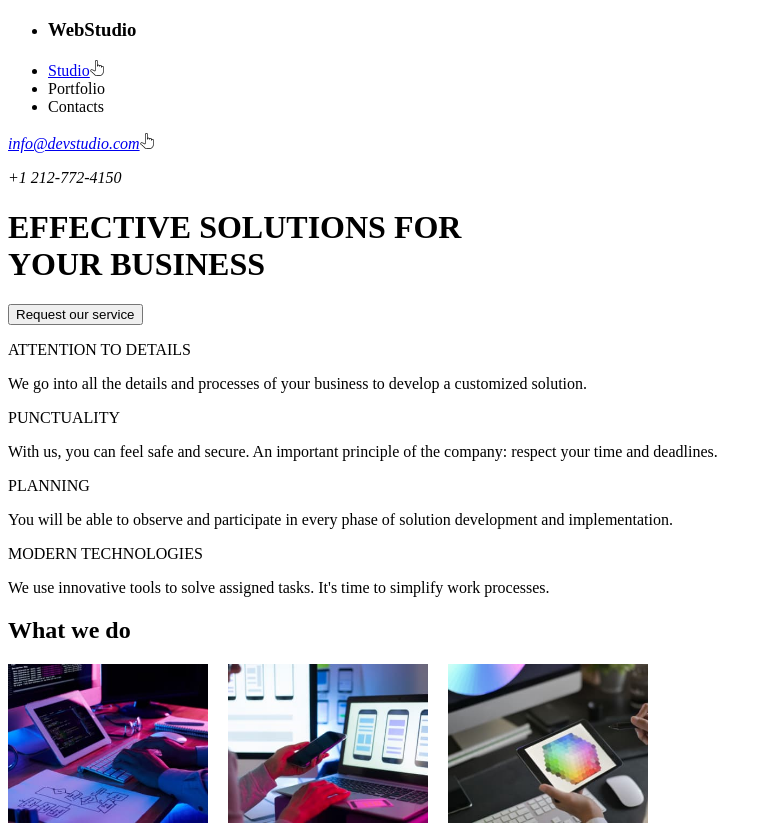
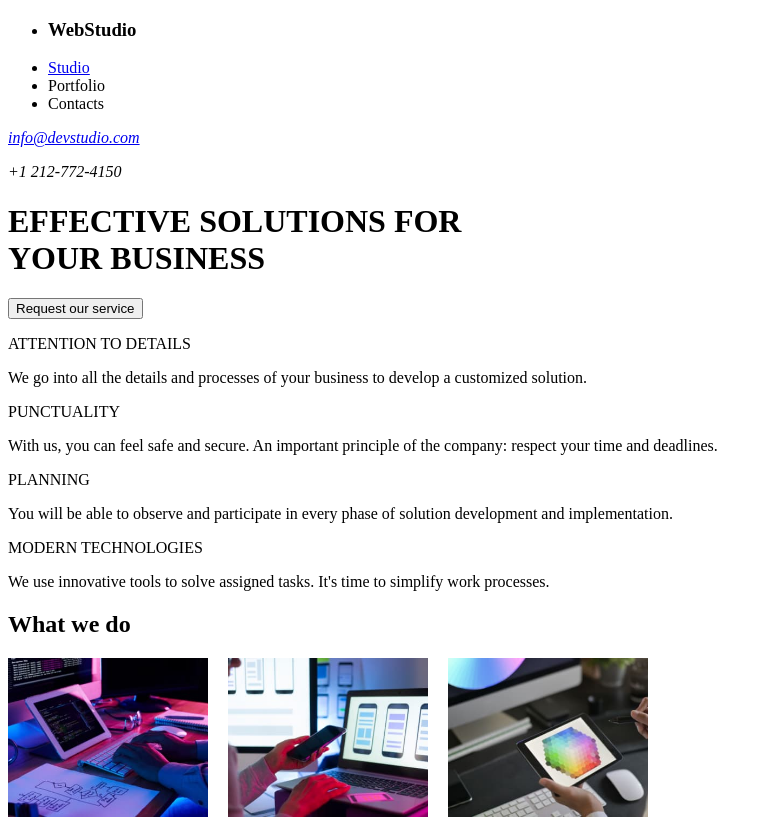
Before and after one commit to StefanR8989/Homework-01, a plain HTML site: page index.html in a window 1280 px wide. Shown: the top 826 px of the page, without its empty margins (0-772 px from the left). Drawn offline with Linux system fonts and the light colour scheme.

Commit message:
Final update 2
Scos inconita

```diff
--- a/index.html
+++ b/index.html
@@ -13,15 +13,13 @@
           <li>
             <h3>WebStudio</h3>
           </li>
-          <li><a href="Studio">Studio</a><img src="./images/Vector.jpg" /></li>
+          <li><a href="Studio">Studio</a></li>
           <li>Portfolio</li>
           <li>Contacts</li>
         </ul>
       </nav>
       <address>
-        <a href="info@devstudio.com"
-          >info@devstudio.com<img src="./images/Vector.jpg"
-        /></a>
+        <a href="info@devstudio.com">info@devstudio.com </a>
         <p>+1 212-772-4150</p>
       </address>
     </header>
```
